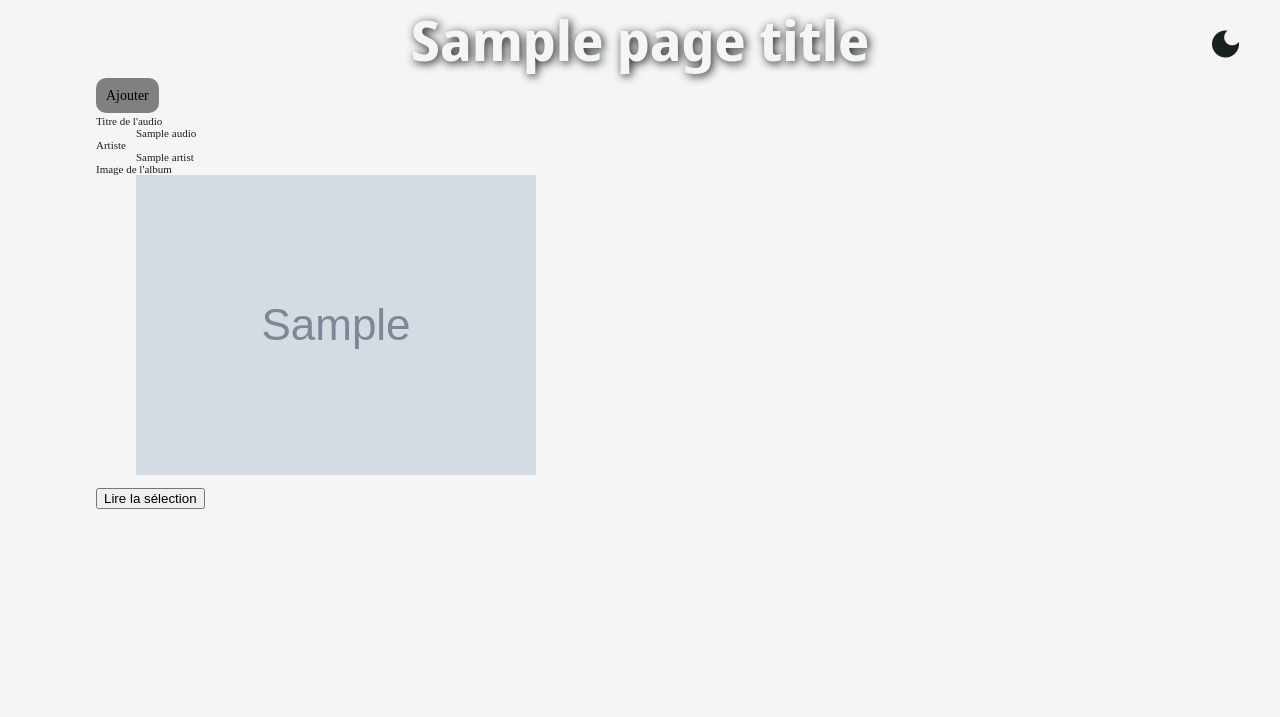
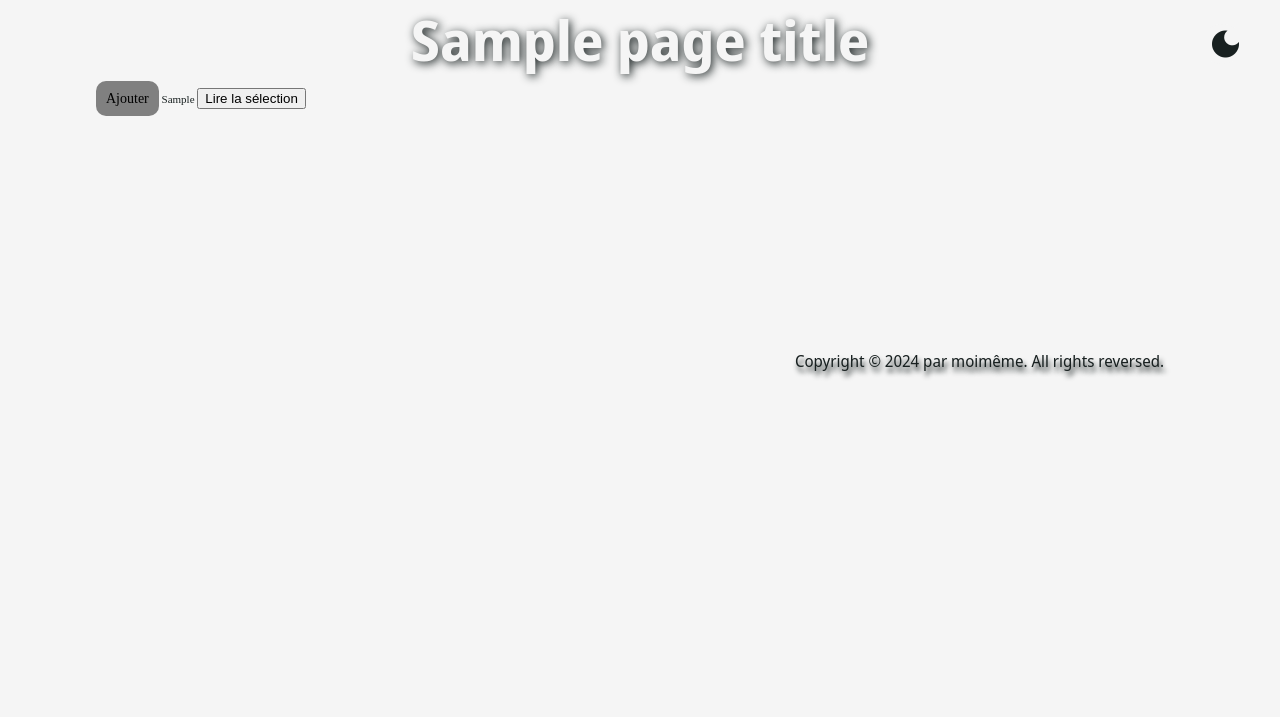
Before and after one commit to janlwy/test, a PHP site: template Views/main/audioList.php in a window 1280 px wide. Shown: the top 717 px of the page. Run offline with PHP 8.4, Linux system fonts and the light colour scheme; the template is opened without the code that fills it: most values are stand-ins (such as "Sample title", 1, 10 or a date in 2020); grey boxes marked "Sample" are stand-in pictures.

Commit message:
25102024_1510

```diff
--- a/Views/main/audioList.php
+++ b/Views/main/audioList.php
@@ -1,18 +1,7 @@
 <section>
     <span class="br"></span>
     <a href='index.php?url=audio/insert' class='btnBase gris'>Ajouter</a>
-    <dl>
-        <?php foreach ($audios as $audio): ?>
-            <dt>Titre de l'audio</dt>
-            <dd><?php echo htmlspecialchars($audio['title'], ENT_QUOTES, 'UTF-8'); ?></dd>
-
-            <dt>Artiste</dt>
-            <dd><?php echo htmlspecialchars($audio['artist'], ENT_QUOTES, 'UTF-8'); ?></dd>
-
-            <dt>Image de l'album</dt>
-            <dd><img src="<?php echo htmlspecialchars($audio['image'], ENT_QUOTES, 'UTF-8'); ?>" alt="Image de l'album"></dd>
-        <?php endforeach; ?>
-    </dl>
+    <?php echo $audioList; ?>
     <script>
         var audios = <?php echo json_encode($audios); ?>;
     </script>
```
Also changed, not shown: 1 other file.
